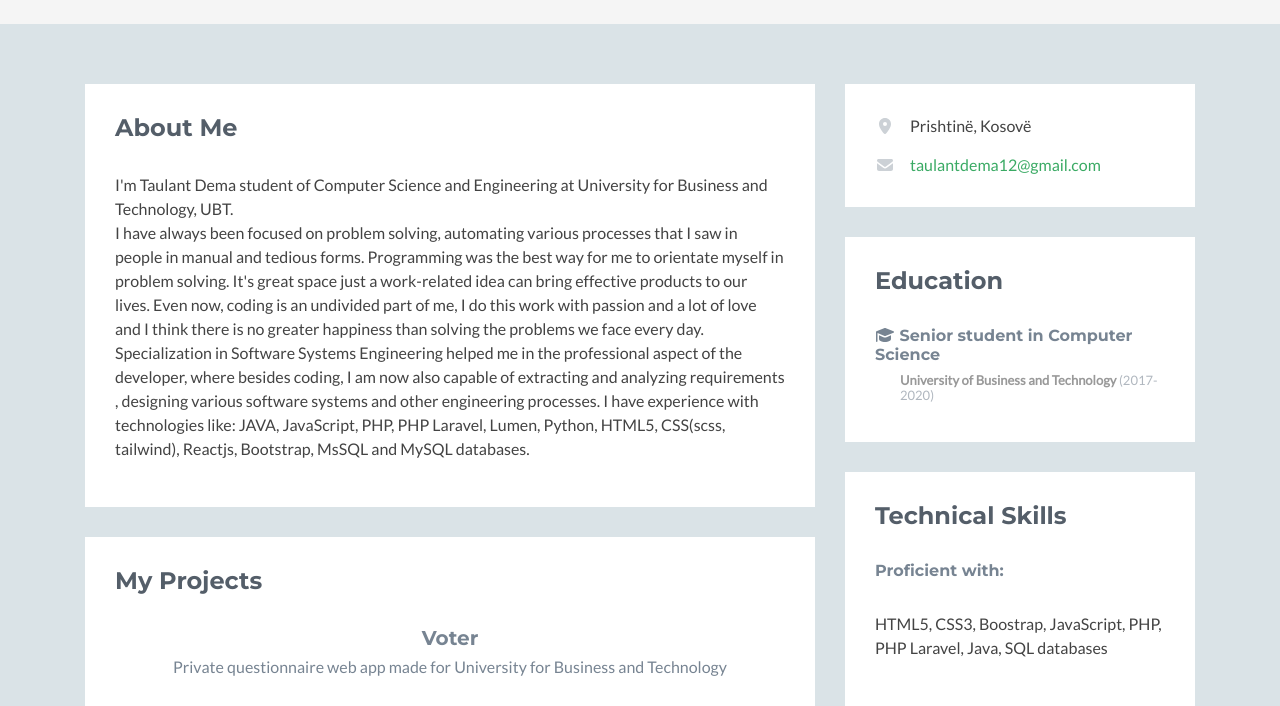
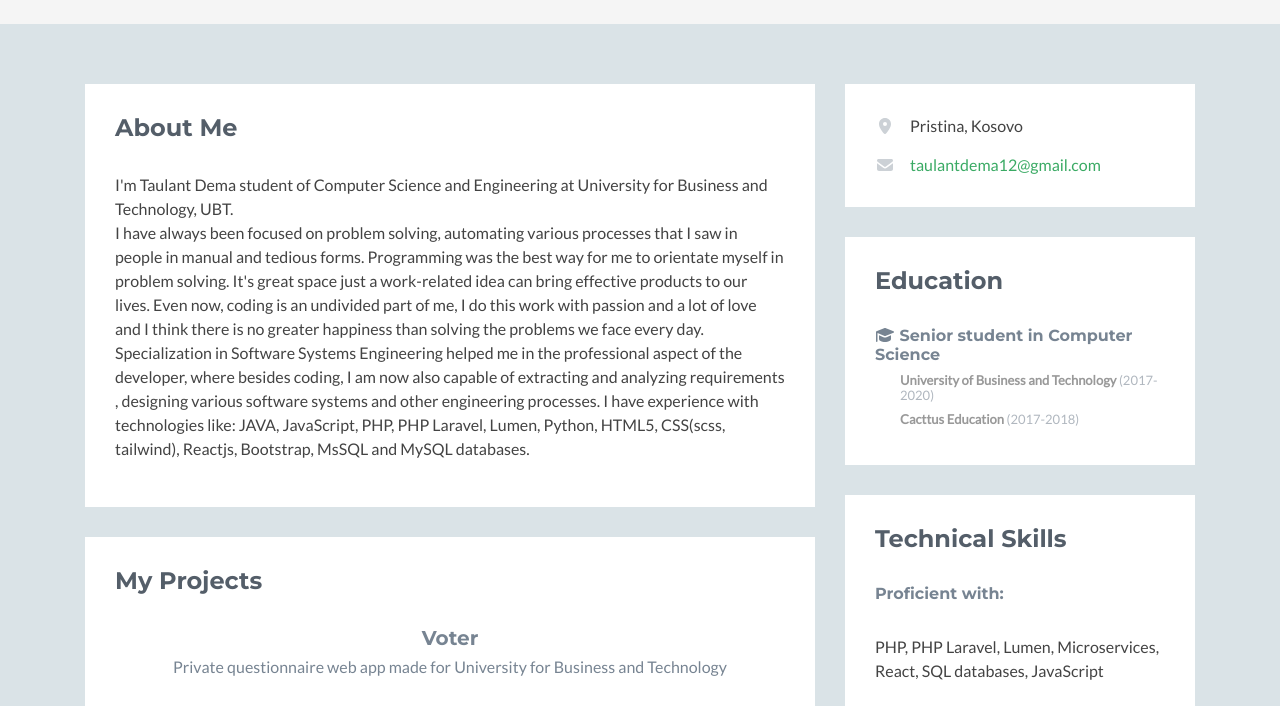
Before and after one commit to taulantdema/My-Portfolio, a plain HTML site: page index.html in a window 1280 px wide. Shown: the part 222-928 px from the top of the page. Drawn offline with nearby package versions, Linux system fonts and the light colour scheme; no server answers; a script that the page names is missing; some icons are missing.

Commit message:
changes to index.html

```diff
--- a/index.html
+++ b/index.html
@@ -164,7 +164,7 @@
                         <div class="content">
                             <ul class="list-unstyled">
                                 <li><i class="fas fa-map-marker-alt"></i><span
-                                        class="sr-only">Location:</span>Prishtinë, Kosovë</li>
+                                        class="sr-only">Location:</span>Pristina, Kosovo</li>
                                 <li><i class="fas fa-envelope"></i><span class="sr-only">Email:</span><a
                                         href="#">taulantdema12@gmail.com</a></li>
                             </ul>
@@ -180,6 +180,8 @@
                                     Science</h3>
                                 <h4 class="university">University of Business and Technology <span
                                         class="year">(2017-2020)</span></h4>
+                                <h4 class="university">Cacttus Education <span
+                                        class="year">(2017-2018)</span></h4>
                             </div>
                         </div>
                     </div>
@@ -190,8 +192,8 @@
                         <div class="content">
                             <p class="intro">
                                 <h6>Proficient with:</h6> <br>
-                                HTML5, CSS3, Boostrap, JavaScript, PHP, PHP Laravel, Java, SQL
-                                databases
+                                PHP, PHP Laravel, Lumen, Microservices, React, SQL databases,
+                                JavaScript
                             </p>
                         </div>
                     </div>
```
